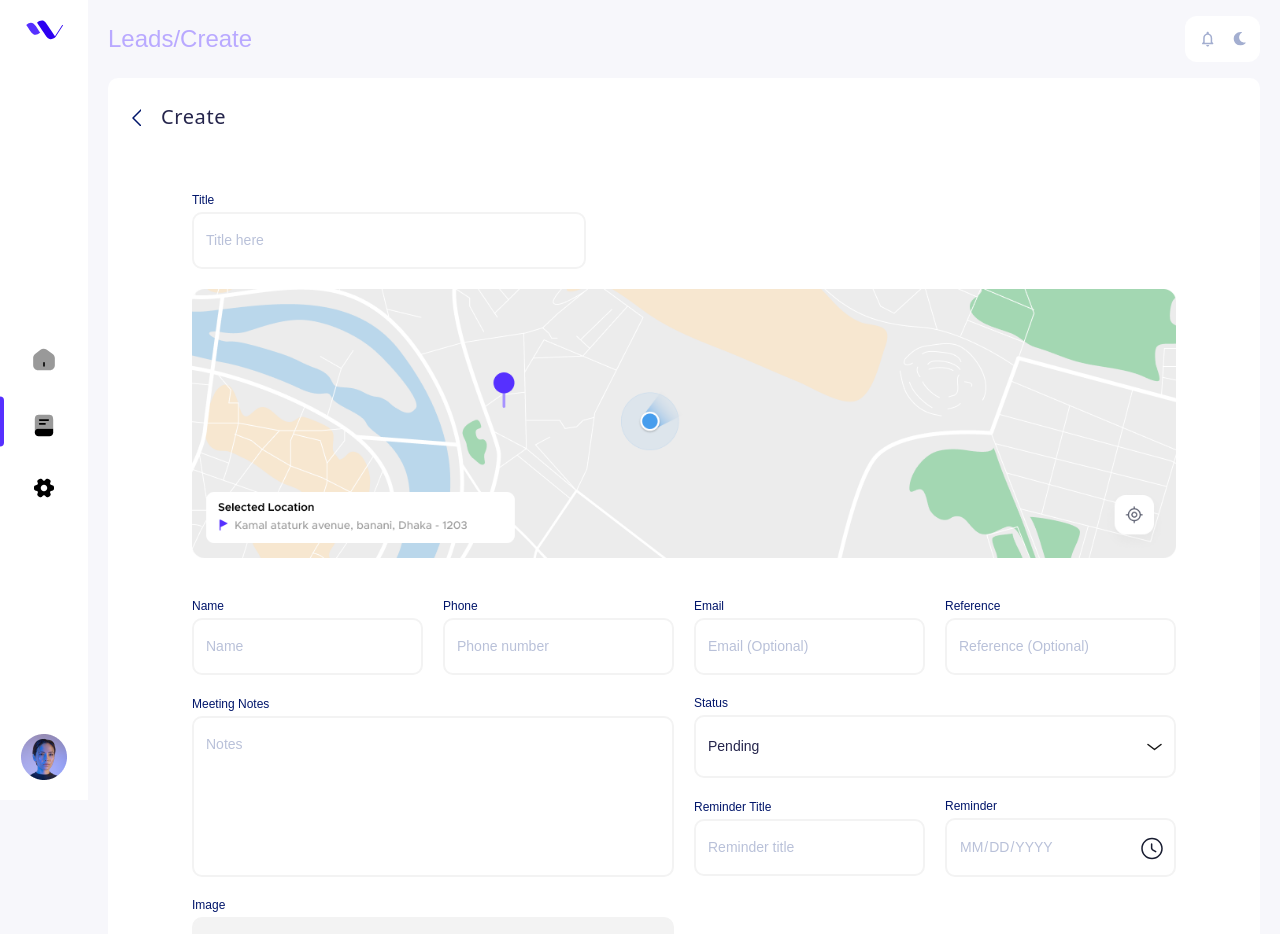
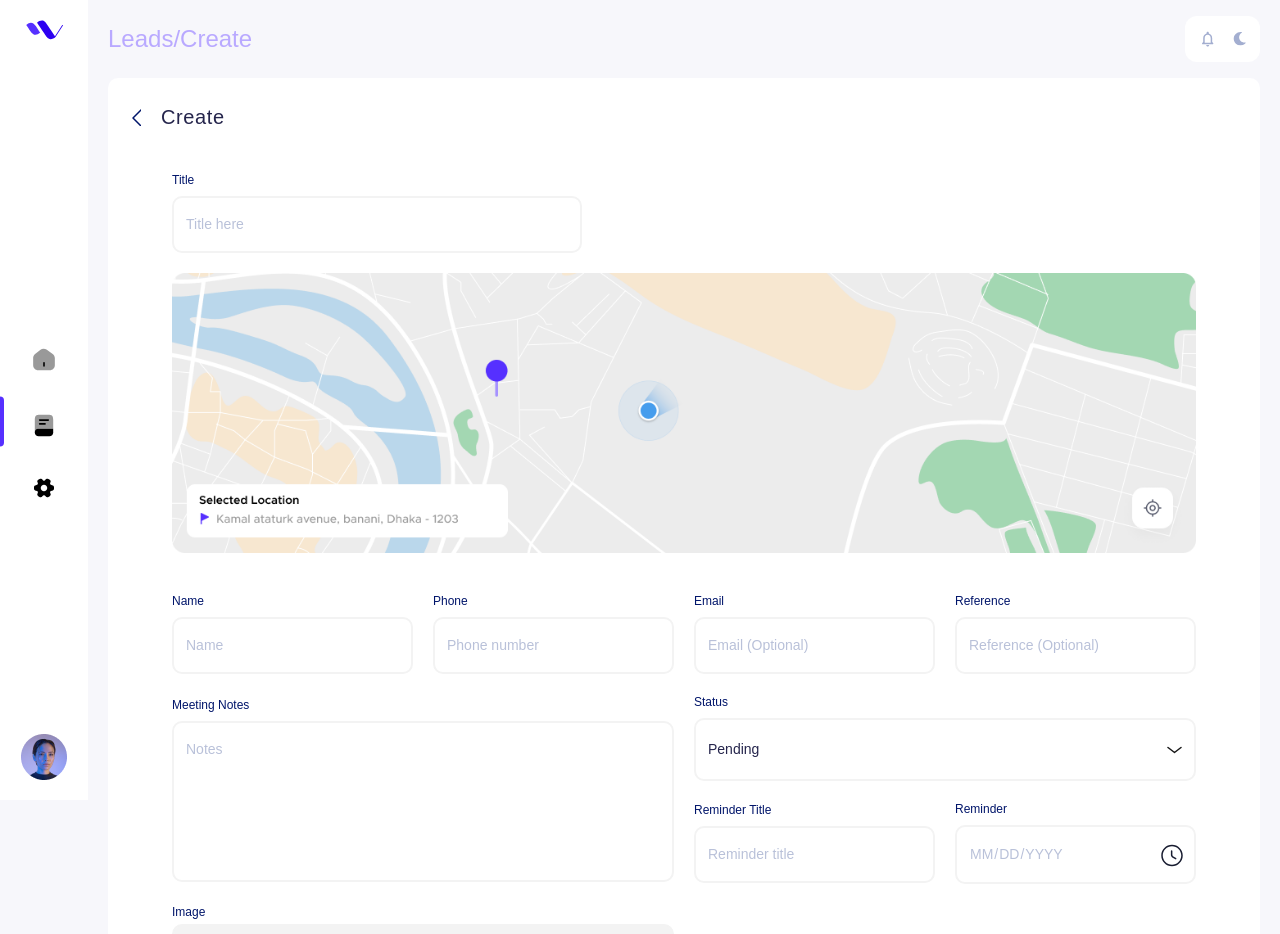
Before and after one commit to tajnur007/d2d-marketing-frontend, a Next.js app: page /leads/create in a window 1280 px wide. Shown: the top 934 px of the page. Built offline with nearby package versions, Linux system fonts and the light colour scheme; a web font is replaced by a local one.

Commit message:
"d2d-029-fix"

```diff
--- a/app/(authenticated)/leads/create/page.tsx
+++ b/app/(authenticated)/leads/create/page.tsx
@@ -10,10 +10,10 @@ const LeadsCreatePage = () => {
   return (
     <div className='bg-white rounded-[10px] p-6'>
       <div className='flex items-center gap-5'>
-        <p onClick={() => router.push(PAGE_ROUTES.Leads)} className='cursor-pointer'>
+        <p onClick={() => router.push(PAGE_ROUTES.Leads)} className=' cursor-pointer'>
           <BackArrowIcon />
         </p>
-        <p className='font-sans text-[#25254C] text-[20px] font-medium tracking-[.6px]'>Create</p>
+        <p className='text-[#25254C] text-[20px] font-medium tracking-[.6px]'>Create</p>
       </div>
       <CreateLeadForm />
     </div>
--- a/components/createlead/create-lead-form.tsx
+++ b/components/createlead/create-lead-form.tsx
@@ -46,9 +46,9 @@ const CreateLeadForm = () => {
   };
 
   return (
-    <div className='m-5 p-10 rounded-xl bg-white'>
+    <div className='ml-0 p-10 rounded-xl bg-white'>
       <Input
-        label='Title'
+        label={<p className="text-[#00156A] font-medium text-xs mb-1">Title</p>}
         placeholder='Title here'
         type='text'
         id='title'
@@ -71,7 +71,7 @@ const CreateLeadForm = () => {
       <div className='flex items-center justify-between mt-10 gap-5'>
         <div className='flex flex-col md:flex-row items-center justify-between w-full md:w-1/2 gap-5'>
           <Input
-            label='Name'
+            label={<p className="text-[#00156A] font-medium text-xs mb-1">Name</p>}
             placeholder='Name'
             type='text'
             id='name'
@@ -82,7 +82,7 @@ const CreateLeadForm = () => {
             className={` ${formErrors.Name && 'border-red-500 shadow'}`}
           />
           <Input
-            label='Phone'
+            label={<p className="text-[#00156A] font-medium text-xs mb-1">Phone</p>}
             placeholder='Phone number'
             type='text'
             id='phone'
@@ -95,7 +95,7 @@ const CreateLeadForm = () => {
         </div>
         <div className='flex flex-col md:flex-row items-center justify-between w-full md:w-1/2 gap-5'>
           <Input
-            label='Email'
+            label={<p className="text-[#00156A] font-medium text-xs mb-1">Email</p>}
             placeholder='Email (Optional)'
             type='email'
             id='email'
@@ -104,7 +104,7 @@ const CreateLeadForm = () => {
             onChange={handleInputChange}
           />
           <Input
-            label='Reference'
+            label={<p className="text-[#00156A] font-medium text-xs mb-1">Reference</p>}
             placeholder='Reference (Optional)'
             type='text'
             id='reference'
@@ -117,7 +117,7 @@ const CreateLeadForm = () => {
       <div className='flex items-center justify-between mt-5 gap-5'>
         <div className='w-1/2'>
           <TextArea
-            label='Meeting Notes'
+            label={<p className="text-[#00156A] font-medium text-xs mb-1">Meeting Notes</p>}
             placeholder='Notes'
             name='Note'
             errorMessage={formErrors.Note}
@@ -128,7 +128,7 @@ const CreateLeadForm = () => {
 
         <div className='flex flex-col justify-between gap-5 w-1/2'>
           <Select
-            label='Status'
+            label={<p className="text-[#00156A] font-medium text-xs mb-1">Status</p>}
             selected={selected}
             setSelected={setSelected}
             options={CREATE_LEAD_STATUS}
@@ -136,7 +136,7 @@ const CreateLeadForm = () => {
 
           <div className='flex items-center justify-between gap-5'>
             <Input
-              label='Reminder Title'
+              label={<p className="text-[#00156A] font-medium text-xs mb-1">Reminder Title</p>}
               placeholder='Reminder title'
               name='Reminder'
               errorMessage={formErrors.Reminder}
@@ -144,7 +144,7 @@ const CreateLeadForm = () => {
               className={`${formErrors.Reminder && 'border-red-500 shadow'}`}
             />
             <DatePicker
-              label='Reminder'
+              label={<p className="text-[#00156A] font-medium text-xs mb-1">Reminder</p>}
               placeholder='DD:MM:YY TT:TT'
               type='date'
               name='Date'
@@ -164,7 +164,7 @@ const CreateLeadForm = () => {
             )}
           </p>
           <ImageUpload
-            label='Image'
+            label={<p className="text-[#00156A] font-medium text-xs mb-1">Image</p>}
             placeholder='Upload image'
             name='Image'
             onChange={handleInputChange}
@@ -173,6 +173,8 @@ const CreateLeadForm = () => {
         </div>
         <div className='w-1/2 flex justify-end '>
           <Button onClick={submitData} className='w-[193px] rounded-[10px] h-[60px] '>
+            //className="w-48 rounded-lg h-16 text-white text-18 font-semibold leading-14.5"
+
             Create
           </Button>
         </div>
```
Also changed, not shown: models/global-types.ts (+6 -12 lines).
